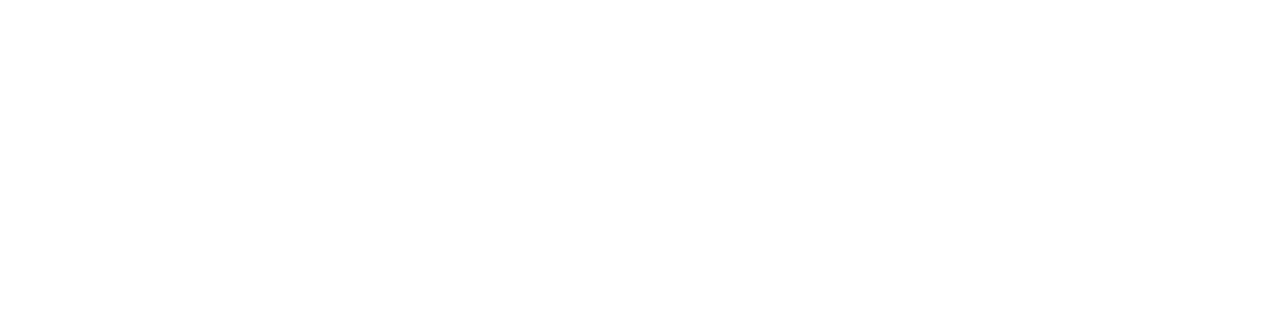
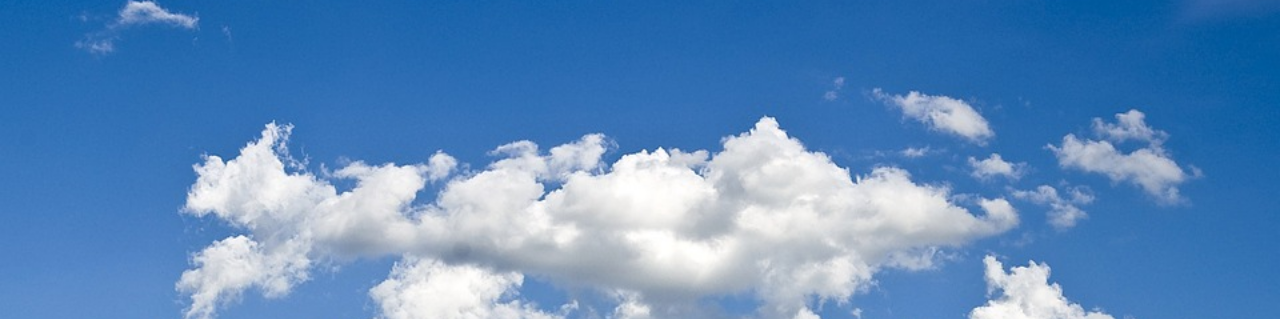
Before and after one commit to MTaranto/clima-project, a plain HTML site: page index.html in a window 1280 px wide. Shown: the top 319 px of the page. Drawn offline with Linux system fonts and the light colour scheme; the site is published under a folder, as on GitHub Pages, so addresses that start at the root find nothing.

Commit message:
altera url da imagem

```diff
--- a/assets/style/style.css
+++ b/assets/style/style.css
@@ -10,7 +10,7 @@ body {
     align-items: center;
     flex-direction: column;
     font-family: Arial, Helvetica, sans-serif;
-    background-image: url(/clouds-49520_960_720.jpg);
+    background-image: url(../image/clouds-49520_960_720.jpg);
     background-position: center;
     background-size: cover;
 }
```
Also changed, not shown: assets/image/clouds-49520_960_720.jpg (renamed from clouds-49520_960_720.jpg).
